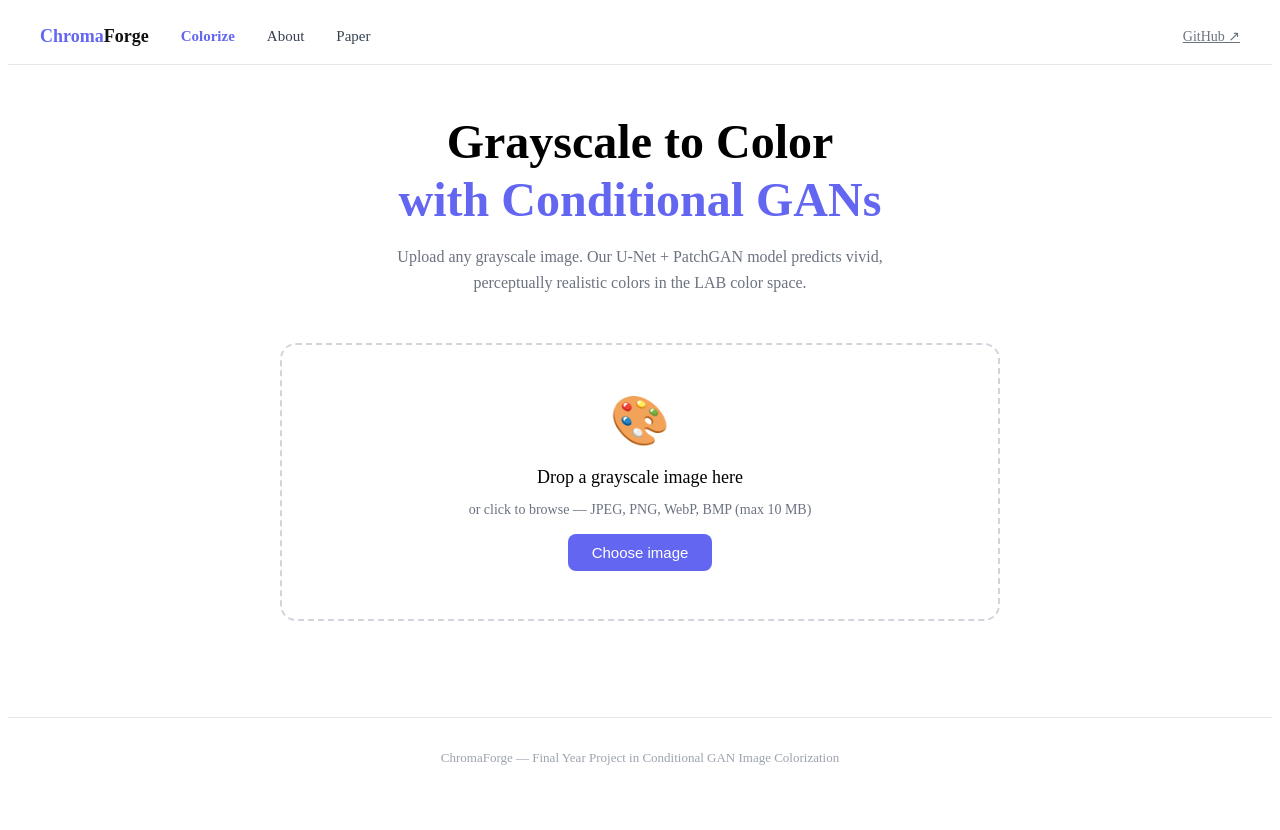
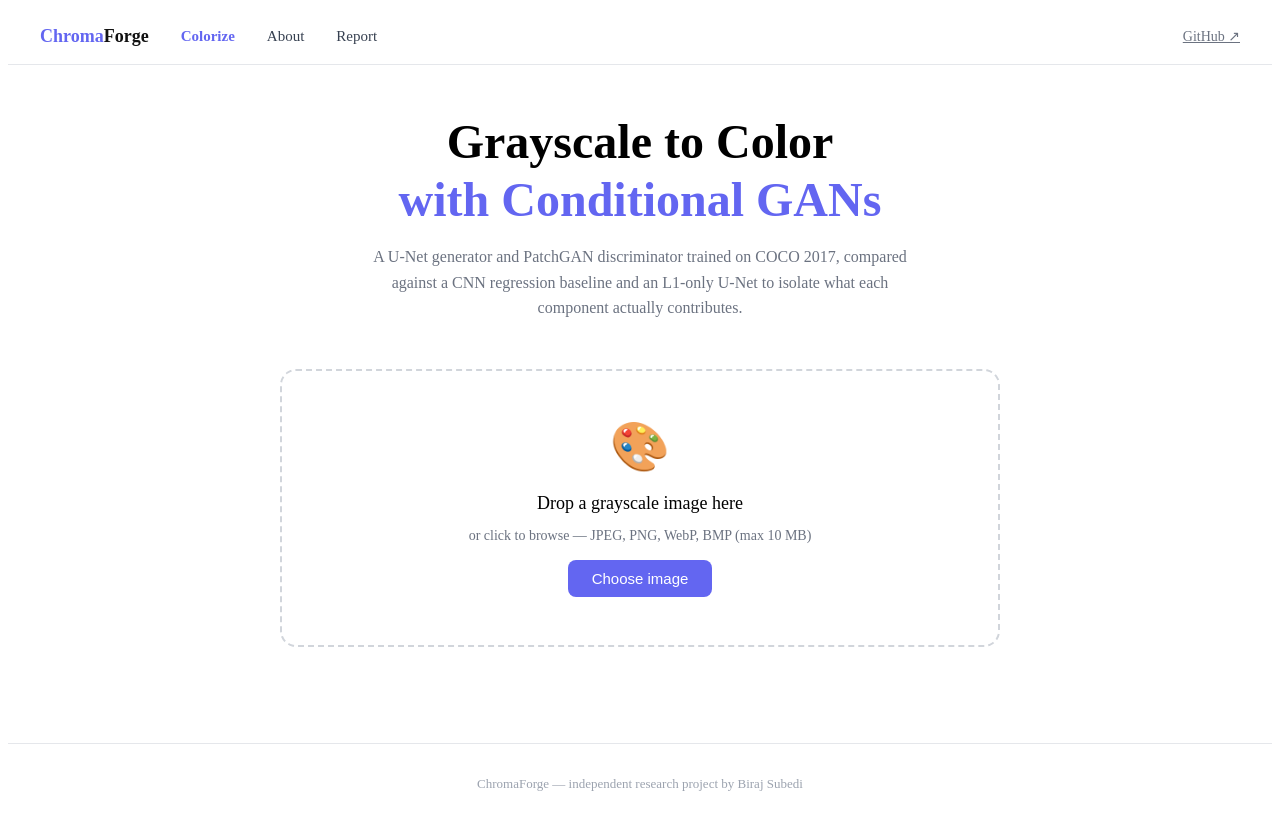
Before and after one commit to subedibiraj/chromaforge, a React (Create React App) app in the folder frontend/: page / in a window 1280 px wide. Before the commit the page ends 806 px from the top, so only its background shows below. Built offline with nearby package versions, Linux system fonts and the light colour scheme; no server answers.

Commit message:
fix: correct repository links and rewrite copy for research framing

```diff
--- a/frontend/src/App.js
+++ b/frontend/src/App.js
@@ -1,6 +1,9 @@
 import React from 'react';
 import { BrowserRouter, Routes, Route, Link, NavLink } from 'react-router-dom';
 import Colorizer from './components/Colorizer';
+
+const GITHUB_URL = 'https://github.com/subedibiraj/chromaforge';
+const PAPER_URL  = 'https://github.com/subedibiraj/chromaforge/blob/master/docs/latex/chromaforge_report.pdf';
 
 function Navbar() {
   const link = ({ isActive }) => ({
@@ -23,10 +26,10 @@ function Navbar() {
       <Link to="/" style={{ textDecoration: 'none', fontWeight: 700, fontSize: 18, color: '#111' }}>
         <span style={{ color: '#6366f1' }}>Chroma</span>Forge
       </Link>
-      <NavLink to="/"     style={link} end>Colorize</NavLink>
+      <NavLink to="/"      style={link} end>Colorize</NavLink>
       <NavLink to="/about" style={link}>About</NavLink>
-      <NavLink to="/paper" style={link}>Paper</NavLink>
-      <a href="https://github.com/your-username/chromaforge"
+      <NavLink to="/paper" style={link}>Report</NavLink>
+      <a href={GITHUB_URL}
          target="_blank" rel="noreferrer"
          style={{ marginLeft: 'auto', color: '#6b7280', fontSize: 14 }}>
         GitHub ↗
@@ -43,9 +46,10 @@ function Hero() {
         <br />
         <span style={{ color: '#6366f1' }}>with Conditional GANs</span>
       </h1>
-      <p style={{ color: '#6b7280', maxWidth: 520, margin: '1rem auto 0', fontSize: 16, lineHeight: 1.6 }}>
-        Upload any grayscale image. Our U-Net + PatchGAN model predicts vivid,
-        perceptually realistic colors in the LAB color space.
+      <p style={{ color: '#6b7280', maxWidth: 560, margin: '1rem auto 0', fontSize: 16, lineHeight: 1.6 }}>
+        A U-Net generator and PatchGAN discriminator trained on COCO 2017,
+        compared against a CNN regression baseline and an L1-only U-Net
+        to isolate what each component actually contributes.
       </p>
     </div>
   );
@@ -61,11 +65,18 @@ function About() {
 
   return (
     <div style={{ maxWidth: 680, margin: '2rem auto', padding: '0 1rem' }}>
-      <h2 style={{ fontWeight: 700, fontSize: 24, marginBottom: 24 }}>About ChromaForge</h2>
-      {card('Architecture', 'ChromaForge uses a U-Net generator with 8 encoder and 8 decoder layers connected by skip connections, paired with a 70×70 PatchGAN discriminator. The generator input is the L (lightness) channel of a LAB image; it predicts the AB (chrominance) channels.')}
-      {card('Training', 'Trained on the COCO 2017 dataset (118k images) for 100 epochs using an adversarial loss combined with an L1 reconstruction loss (λ=100). The model is evaluated on PSNR, SSIM, and the Hasler–Süsstrunk colorfulness metric.')}
-      {card('Deployment', 'The inference backend is a FastAPI service deployed on Hugging Face Spaces. The frontend is deployed on Vercel. Both are free-tier.')}
-      {card('Technology', 'PyTorch · FastAPI · React · Hugging Face Spaces · Vercel · COCO 2017 · scikit-image')}
+      <h2 style={{ fontWeight: 700, fontSize: 24, marginBottom: 8 }}>About this project</h2>
+      <p style={{ color: '#6b7280', fontSize: 15, marginBottom: 24, lineHeight: 1.6 }}>
+        ChromaForge began as an undergraduate project and was independently
+        rebuilt from scratch as a controlled comparison study: a CNN
+        regression baseline, a U-Net trained with L1 loss only, and a
+        U-Net + PatchGAN conditional GAN — trained under identical
+        conditions to isolate the contribution of each component.
+      </p>
+      {card('Architecture', 'The generator is a U-Net with 8 encoder and 8 decoder blocks connected by skip connections, taking the L (lightness) channel of a LAB image and predicting the AB (chrominance) channels. The discriminator is a 70×70 PatchGAN that judges 30×30 overlapping patches rather than the full image.')}
+      {card('Training', 'Trained on the COCO 2017 dataset for 100 epochs with a combined adversarial + L1 reconstruction loss (λ=100), on a single RTX 3060 laptop GPU. Evaluated on PSNR, SSIM, and the Hasler–Süsstrunk colorfulness metric — full training curves and per-epoch qualitative samples are in the technical report.')}
+      {card('Key finding', 'Standard pixel-level metrics (PSNR, SSIM) plateau early and do not track the visual quality improvements clearly visible across training epochs — colorfulness and qualitative inspection are necessary complements, not just final-epoch reporting.')}
+      {card('Stack', 'PyTorch · FastAPI · React · Hugging Face Spaces · Vercel · COCO 2017 · scikit-image')}
     </div>
   );
 }
@@ -74,17 +85,19 @@ function Paper() {
   return (
     <div style={{ maxWidth: 680, margin: '2rem auto', padding: '0 1rem', textAlign: 'center' }}>
       <h2 style={{ fontWeight: 700, fontSize: 24, marginBottom: 16 }}>Technical Report</h2>
-      <p style={{ color: '#6b7280', marginBottom: 24 }}>
-        The full IEEE-format paper with methodology, experiments, and results
-        is available in the repository.
+      <p style={{ color: '#6b7280', marginBottom: 24, lineHeight: 1.6 }}>
+        A comparative study of CNN, U-Net, and conditional GAN formulations
+        for grayscale image colorization, including full training dynamics,
+        an ablation isolating skip connections from the adversarial
+        objective, and qualitative failure analysis.
       </p>
-      <a href="https://github.com/your-username/chromaforge/blob/main/docs/chromaforge_paper.pdf"
+      <a href={PAPER_URL}
          target="_blank" rel="noreferrer"
          style={{
            padding: '12px 28px', background: '#6366f1', color: '#fff',
            borderRadius: 8, textDecoration: 'none', fontWeight: 500, fontSize: 15,
          }}>
-        View paper (PDF) ↗
+        Read the report (PDF) ↗
       </a>
     </div>
   );
@@ -96,7 +109,7 @@ function Footer() {
       borderTop: '1px solid #e5e7eb', textAlign: 'center',
       padding: '2rem', color: '#9ca3af', fontSize: 13, marginTop: 64,
     }}>
-      ChromaForge — Final Year Project in Conditional GAN Image Colorization
+      ChromaForge — independent research project by Biraj Subedi
     </footer>
   );
 }
```
